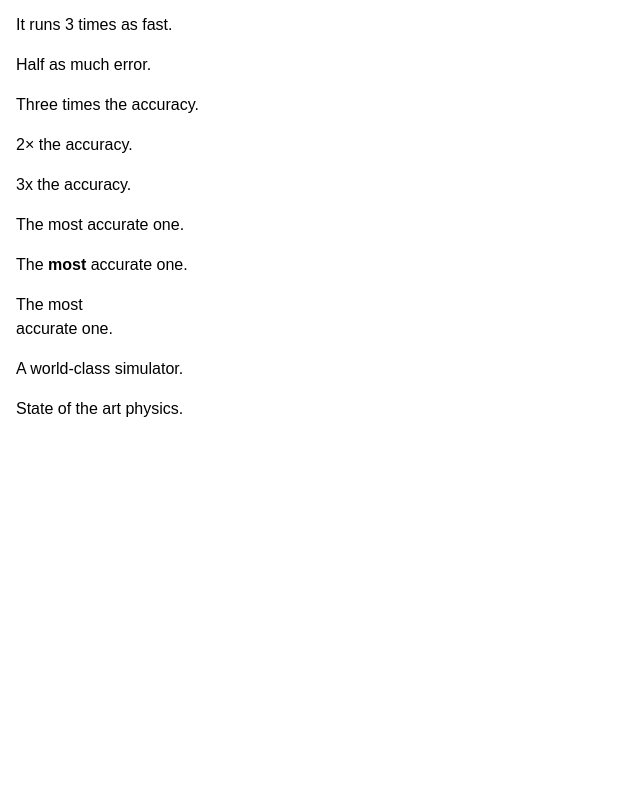
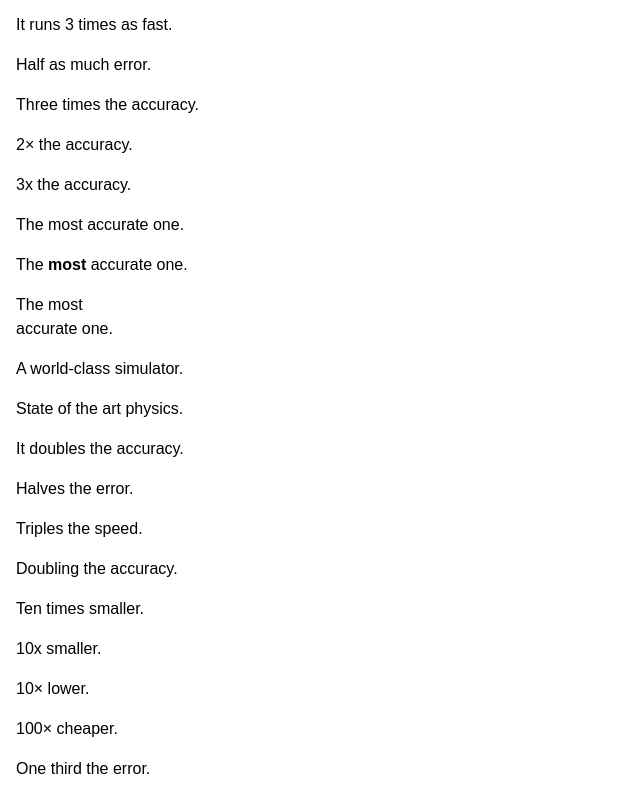
Before and after one commit to nrdptel/fusionspace-site, a plain HTML site: page checks/canaries/claim-sentences.html in a window 1280 px wide. Shown: the part 523-1320 px from the top of the page, without its empty margins (0-640 px from the left). Before the commit the page ends 960 px from the top, so only its background shows below. Drawn offline with Linux system fonts and the light colour scheme.

Commit message:
Multiples count wherever they stand (doubles, halves, ten times, 10x, one third); nine more claim sentences; three layout canaries reworded off 'half'

```diff
--- a/checks/canaries/claim-sentences.html
+++ b/checks/canaries/claim-sentences.html
@@ -24,4 +24,13 @@ accurate one.</p>
 <p>The most<br>accurate one.</p>
 <p>A world-class simulator.</p>
 <p>State of the art physics.</p>
+<p>It doubles the accuracy.</p>
+<p>Halves the error.</p>
+<p>Triples the speed.</p>
+<p>Doubling the accuracy.</p>
+<p>Ten times smaller.</p>
+<p>10x smaller.</p>
+<p>10× lower.</p>
+<p>100× cheaper.</p>
+<p>One third the error.</p>
 </body></html>
```
Also changed, not shown: checks/canaries/clip-path-inset.html (+1 -1 lines), checks/canaries/clip-path-polygon.html (+1 -1 lines), checks/canaries/top-button.html (+1 -1 lines), checks/claims.js (+6 -1 lines), README.md.
